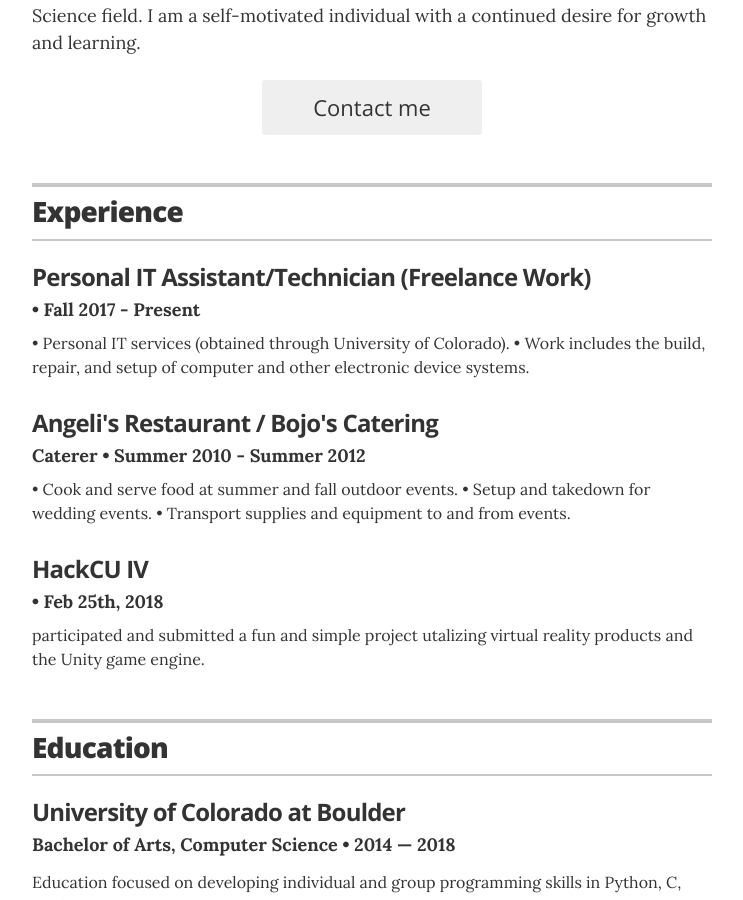
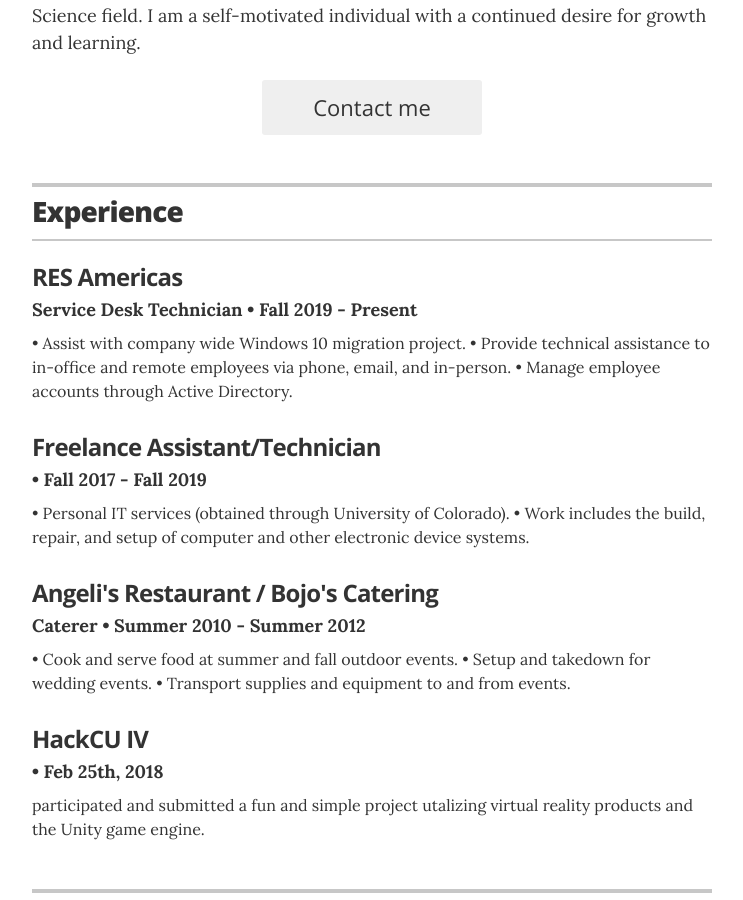
Before and after one commit to dara1429/dara1429.github.io, a Jekyll site: the page built from index.html, in a window 1280 px wide and 900 px high, scrolled down 390 px. Shown: the whole window, without its empty margins (268-1011 px from the left). Built offline with Jekyll 4.4.1, drawn with Linux system fonts in a browser that asks for light colours; some of the changed text lies outside the part shown.

Commit message:
1/16/2020

```diff
--- a/_data/experience.yml
+++ b/_data/experience.yml
@@ -1,7 +1,13 @@
 # IT
-- company: Personal IT Assistant/Technician (Freelance Work)
+
+- company: RES Americas
+  position: Service Desk Technician
+  duration: Fall 2019 - Present
+  summary: • Assist with company wide Windows 10 migration project. • Provide technical assistance to in-office and remote employees via phone, email, and in-person. • Manage employee accounts through Active Directory.
+
+- company: Freelance Assistant/Technician
   position:
-  duration:  Fall 2017 - Present
+  duration:  Fall 2017 - Fall 2019
   summary: • Personal IT services (obtained through University of Colorado). • Work includes the build, repair, and setup of computer and other electronic device systems.
 
 # Jobs
--- a/_data/interests.yml
+++ b/_data/interests.yml
@@ -1,5 +1,5 @@
 # Interests
 - description: Computers and Programming!
-- description: Rock/Electronic Music
+- description: Heavy Rock and Electronic Music
 - description: Video Games
 - description: Japanese
```
Also changed, not shown: _data/skills.yml (+5 -2 lines).
